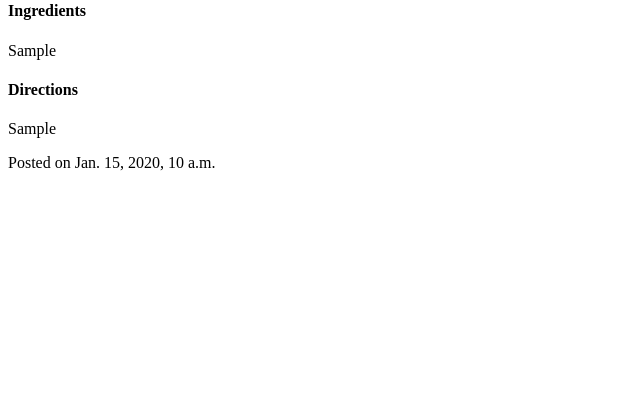
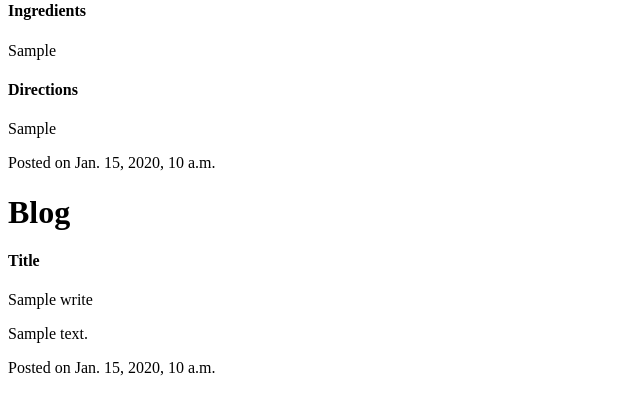
Before and after one commit to mprodhan/Recipe, a Django app: template templates/index.html in a window 1280 px wide. Shown: the part 273-688 px from the top of the page, without its empty margins (0-640 px from the left). Run offline with Django 3.2, Linux system fonts and the light colour scheme; tables that the repository leaves empty hold one stand-in row (values such as "Sample post"); the template is opened without the code that fills it: values that come from a table or form of the project are taken from there, most other values are stand-ins (such as "Sample title", 1, 10 or a date in 2020); data that the repository does not hold is empty.

Commit message:
modified blog app, by creating views and template. Modified the index code to display Blog in index.html.

```diff
--- a/blog/models.py
+++ b/blog/models.py
@@ -3,10 +3,10 @@ from django.utils import timezone
 from recipe_user.models import RecipeUser
 
 class Blog(models.Model):
-    title = models.CharField(max_length=30)
-    body = models.TextField()
+    blog_title = models.CharField(max_length=30)
+    blog_body = models.TextField()
     date = models.DateTimeField(default=timezone.now)
     blog_author = models.ForeignKey(RecipeUser, on_delete=models.CASCADE)
 
     def __str__(self):
-        return self.title
+        return self.blog_title
--- /dev/null
+++ b/blog/urls.py
@@ -0,0 +1,6 @@
+from django.urls import path
+from blog import views
+
+urlpatterns = [
+    path('blog_insert/', views.bloginsert, name='bloginsert')
+]
--- a/recipe/urls.py
+++ b/recipe/urls.py
@@ -17,6 +17,7 @@ from django.contrib import admin
 from django.urls import path
 from auth.urls import urlpatterns as auth_urls
 from recipe_app.urls import urlpatterns as recipe_urls
+from blog.urls import urlpatterns as blog_urls
 
 urlpatterns = [
     path('admin/', admin.site.urls),
@@ -24,3 +25,4 @@ urlpatterns = [
 
 urlpatterns += auth_urls
 urlpatterns += recipe_urls
+urlpatterns += blog_urls
--- a/recipe_app/views.py
+++ b/recipe_app/views.py
@@ -4,11 +4,13 @@ from django.shortcuts import render, reverse, HttpResponseRedirect, \
 from django.shortcuts import render
 from recipe_app.models import Food
 from recipe_app.forms import RecipeForm
+from blog.models import Blog
 
 def index(request):
     html = "index.html"
     data = Food.objects.all()
-    context = {'data': data}
+    writes = Blog.objects.all()
+    context = {'data': data, 'writes': writes}
     return render(request, html, context)
 
 def recipe(request):
--- a/templates/index.html
+++ b/templates/index.html
@@ -17,4 +17,14 @@
 
 {% endfor %}
 
+<h1>Blog</h1>
+
+{% for write in writes %}
+    <h4>Title</h4>
+    <p>{{write.blog_title}}</p>
+    <p>{{write.blog_body}}</p>
+    <p>Posted on {{write.date}}</p>
+
+{% endfor %}
+
 {% endblock %}
```
Also changed, not shown: blog/views.py (+18 -0 lines), templates/blog.html (added, +7 -0 lines), blog/migrations/0002_auto_20210308_0751.py (added).
